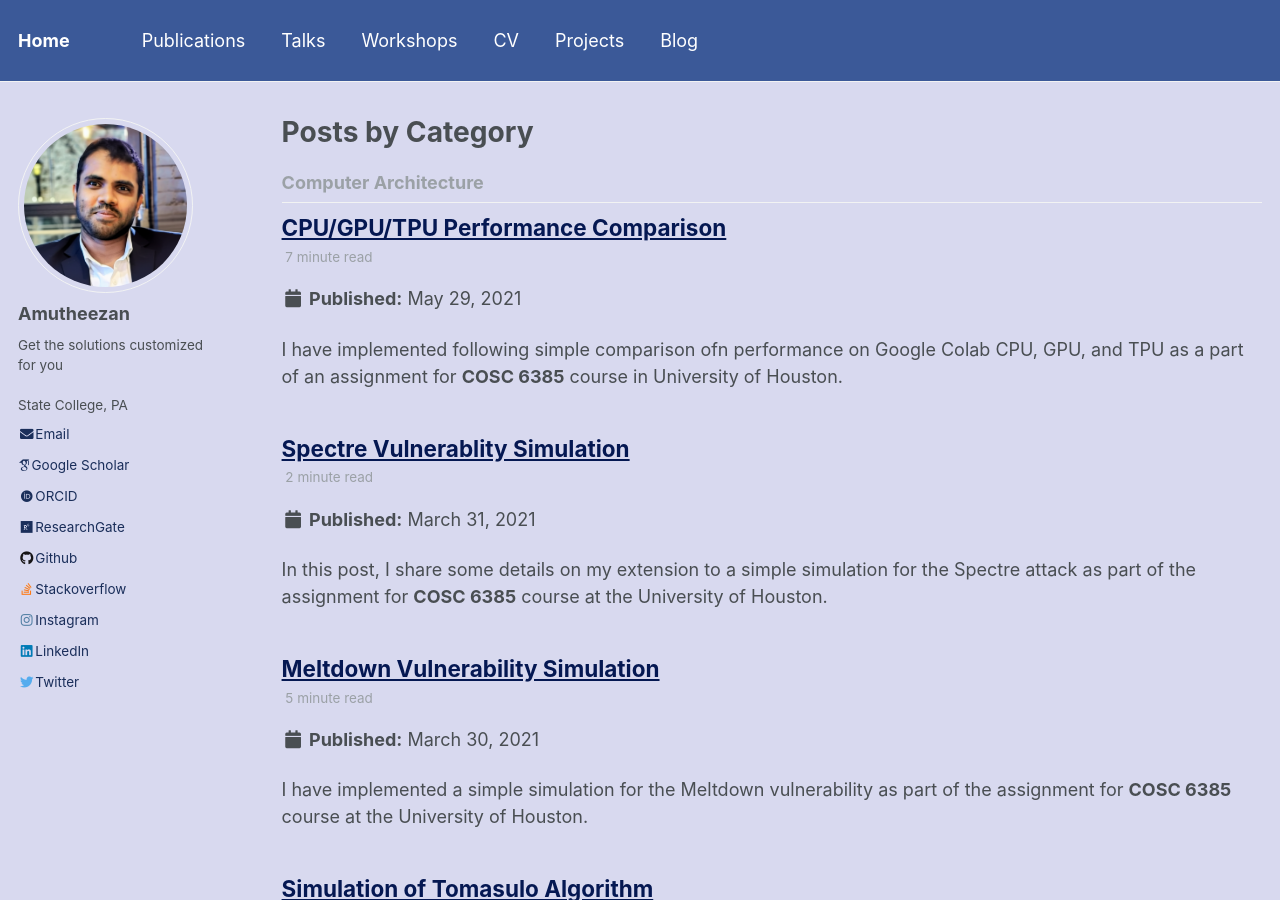
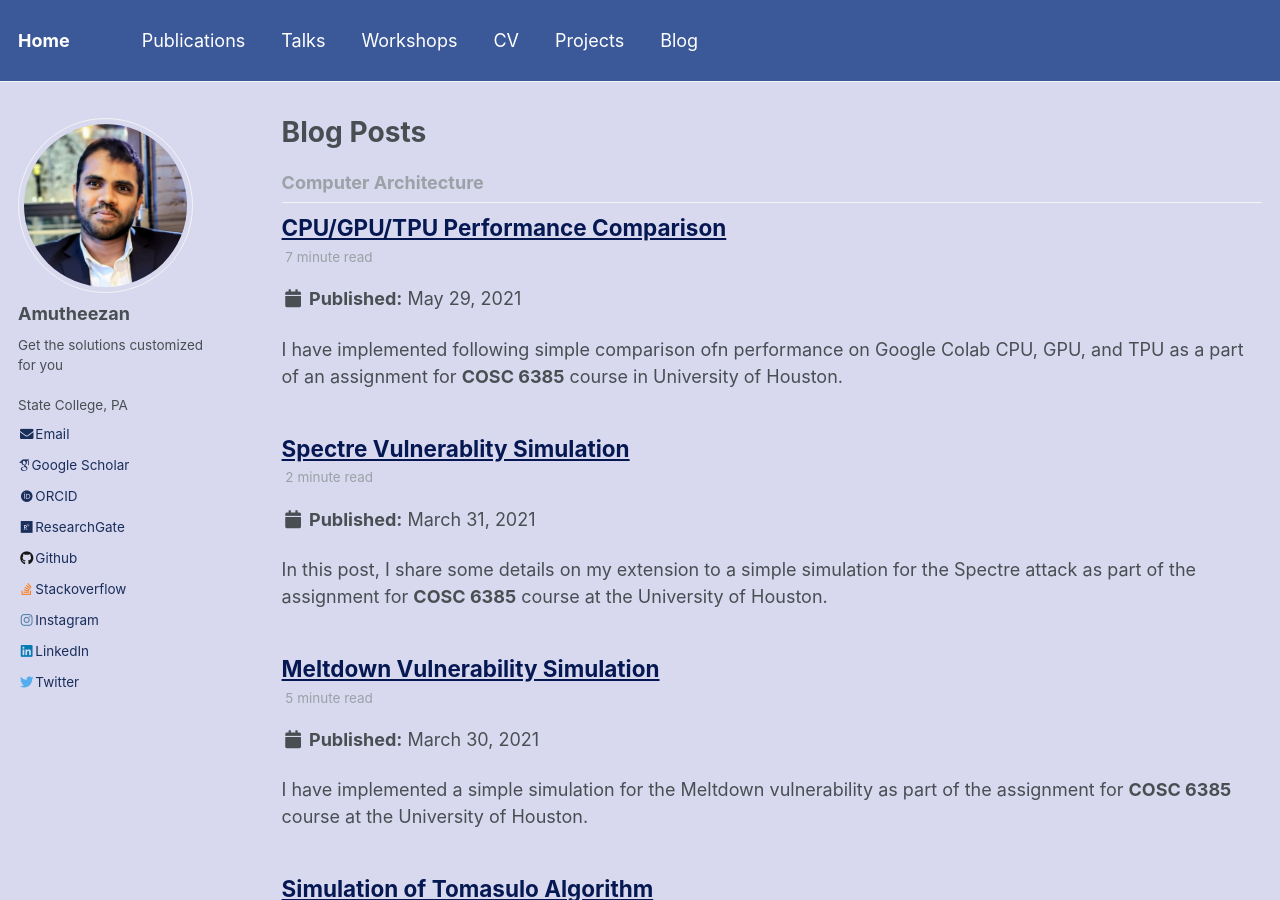
Before and after one commit to Amutheezan/amutheezan.github.io, a Jekyll site: the page built from _pages/category-archive.html, in a window 1280 px wide and 900 px high. Built offline with Jekyll 4.4.1, drawn with Linux system fonts in a browser that asks for light colours; some web fonts are replaced; formulas are drawn with MathJax 3.

Commit message:
Update category-archive.html

```diff
--- a/_pages/category-archive.html
+++ b/_pages/category-archive.html
@@ -1,7 +1,7 @@
 ---
 layout: archive
 permalink: /categories/
-title: "Posts by Category"
+title: "Blog Posts"
 author_profile: true
 ---
 
```
